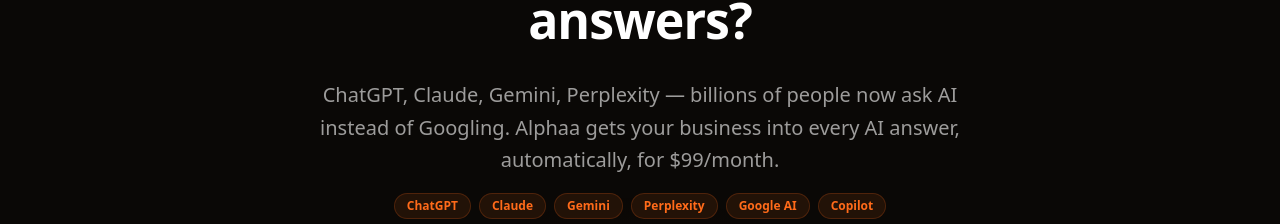
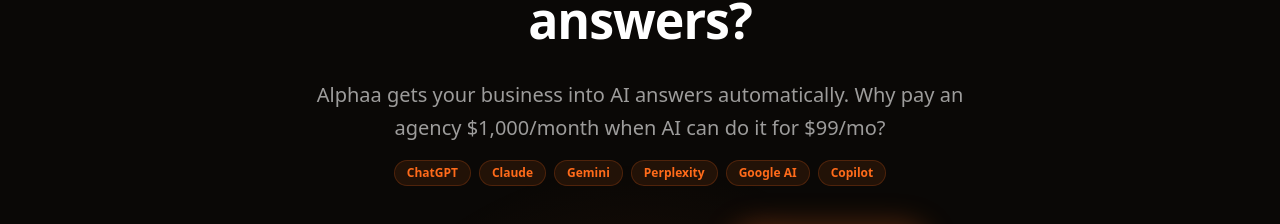
Before and after one commit to varunsharma014-commits/alphaa, a Next.js app: page / in a window 1280 px wide. Shown: the part 413-637 px from the top of the page. Built offline with nearby package versions, Linux system fonts and the light colour scheme; no server answers.

Commit message:
Hero sub-headline: lead with the $99-vs-$1,000-agency hook
"Alphaa gets your business into AI answers automatically. Why pay an agency
$1,000/month when AI can do it for $99/mo?"

Co-Authored-By: Claude Opus 4.8 (1M context) <noreply@anthropic.com>

```diff
--- a/src/components/marketing/HeroSection.tsx
+++ b/src/components/marketing/HeroSection.tsx
@@ -42,7 +42,7 @@ export function HeroSection() {
 
         {/* Sub-headline */}
         <p className="text-white/60 text-xl leading-relaxed max-w-2xl mx-auto mb-4">
-          ChatGPT, Claude, Gemini, Perplexity — billions of people now ask AI instead of Googling. Alphaa gets your business into every AI answer, automatically, for $99/month.
+          Alphaa gets your business into AI answers automatically. Why pay an agency $1,000/month when AI can do it for $99/mo?
         </p>
 
         {/* AI engines row */}
```
